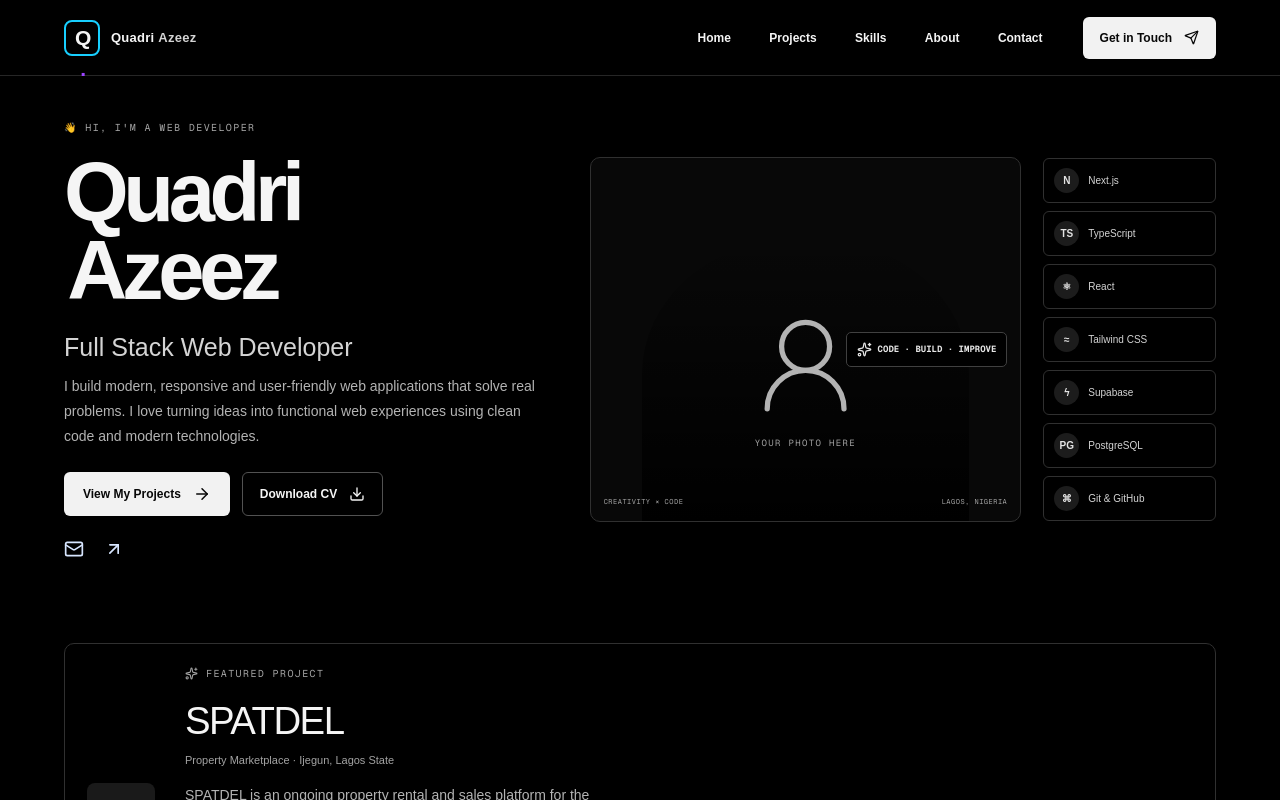
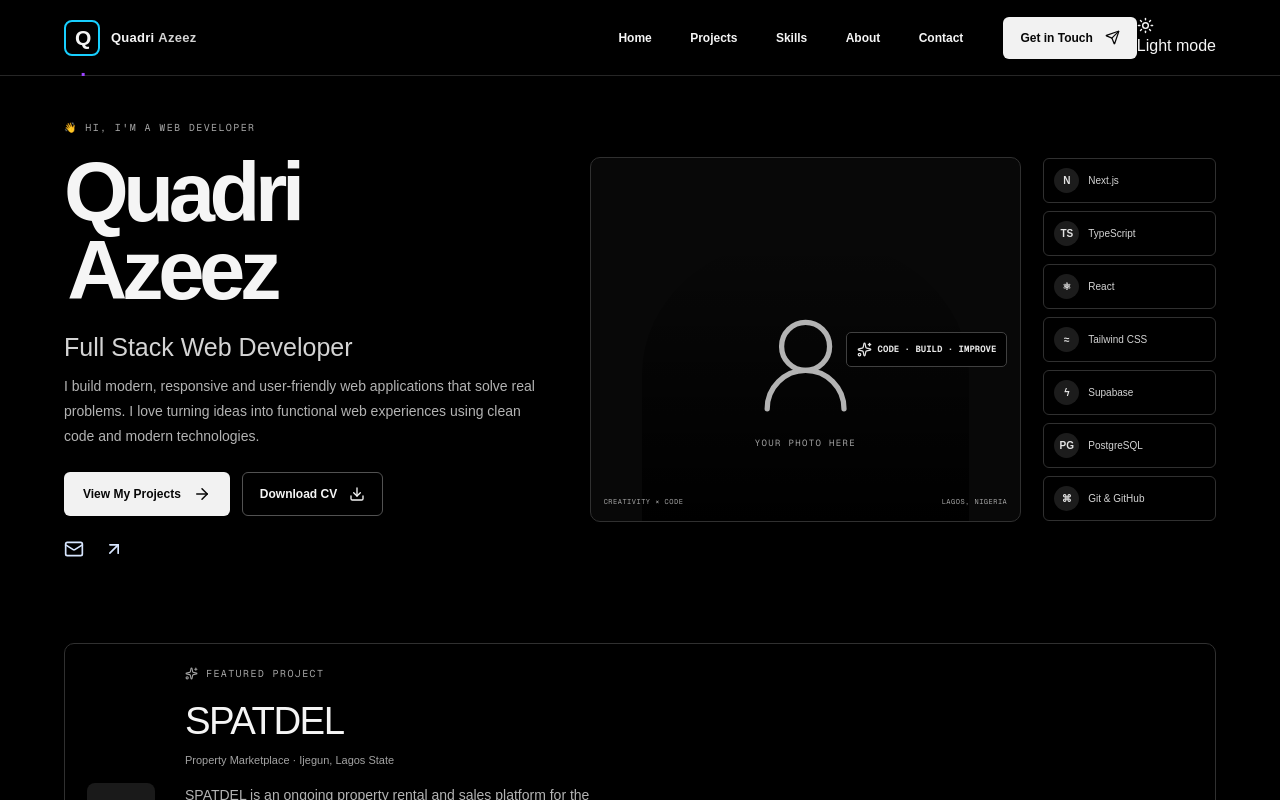
Before and after one commit to olag4568/my-portfolio, a Next.js app: page / in a window 1280 px wide. Shown: the top 800 px of the page. Built offline with nearby package versions, Linux system fonts and the light colour scheme.

Commit message:
Add theme switcher to portfolio navigation

```diff
--- a/src/app/page.tsx
+++ b/src/app/page.tsx
@@ -2,6 +2,7 @@
 
 import { useEffect, useState } from "react";
 import { motion } from "framer-motion";
+import ThemeToggle from "@/components/ThemeToggle";
 import {
   ArrowRight, ArrowUpRight, CheckCircle2, Code2,
   Download, GraduationCap, Heart, Home, Mail, MapPin,
@@ -66,6 +67,7 @@ export default function HomePage() {
         <a href="#home" className="brand" aria-label="Quadri Azeez home"><span className="brand-mark">Q<span>.</span></span><span className="brand-name">Quadri <b>Azeez</b></span></a>
         <div className="nav-links"><a href="#home">Home</a><a href="#work">Projects</a><a href="#skills">Skills</a><a href="#about">About</a><a href="#contact">Contact</a></div>
         <a className="nav-cta" href="#contact">Get in Touch <Send size={15} /></a>
+        <ThemeToggle />
         <a className="mobile-menu" href="#work" aria-label="Jump to projects"><Menu size={22} /></a>
       </nav>
       <section className="hero section-pad" id="hero"><div className="hero-grid">
```
